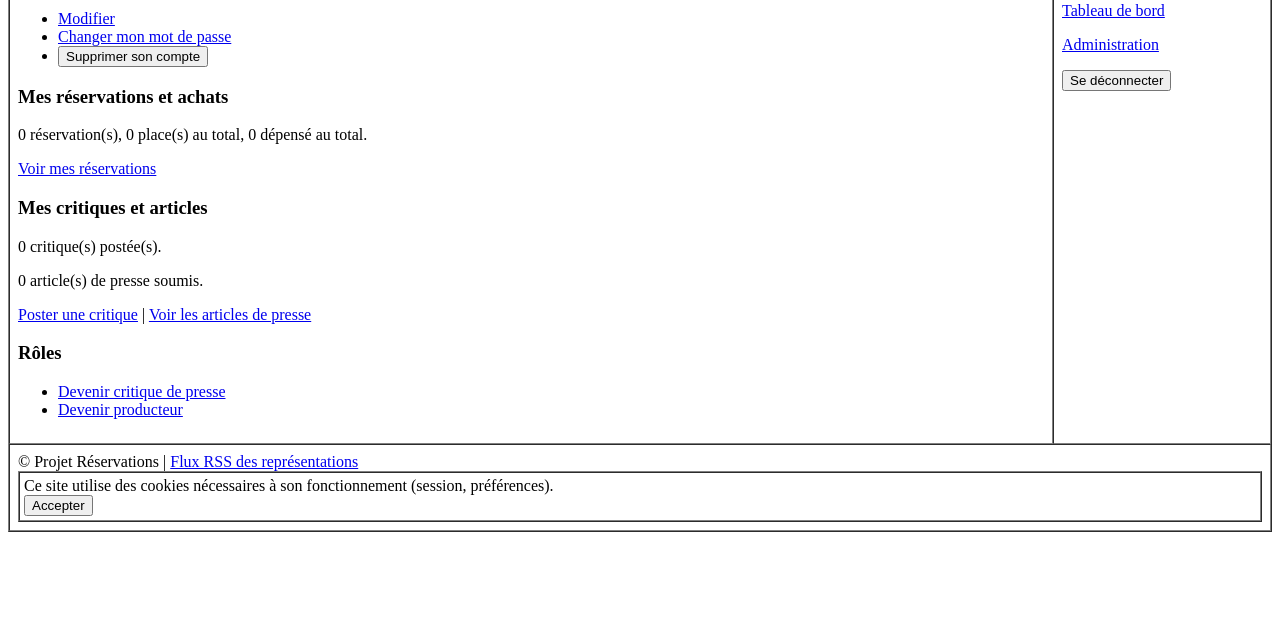
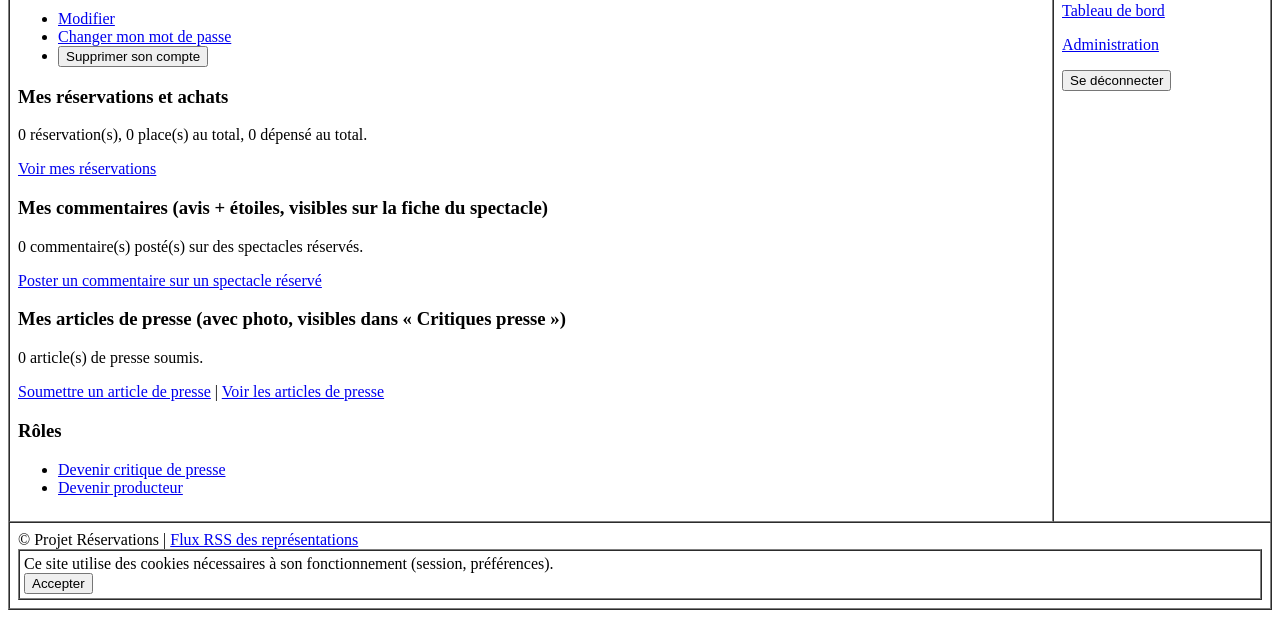
Before and after one commit to Nono1070/projets_pour_examen, a Django app: page /accounts/profile/ in a window 1280 px wide. Shown: the part 213-831 px from the top of the page. Before the commit the page ends 745 px from the top, so only its background shows below. Run offline with Django 5.2, Linux system fonts and the light colour scheme; the visitor is signed in with stand-in values (Sample User, id 1); data that the repository does not hold is empty.

Commit message:
Fix UX profil : lien ambigu "Poster une critique" -> commentaire, pas article
Bug rapporte par l'utilisateur : la page profil n'avait qu'un lien
"Poster une critique" pointant vers review_create (formulaire show/
review/stars, le commentaire membre), et aucun lien direct vers
press_article_create. Un critique de presse cliquait naturellement sur
"Poster une critique" en pensant soumettre un article, remplissait le
formulaire de commentaire (pas de champ photo/texte d'article), puis
validait ce commentaire dans l'admin (review_validate) au lieu de
publier un article de presse - rien n'apparaissait donc dans
"Critiques presse" ni sur l'accueil, car un commentaire valide reste
visible uniquement sur la fiche du spectacle concerne.

Deux sections desormais clairement separees et intitulees sur le
profil : "Mes commentaires (avis + etoiles, visibles sur la fiche du
spectacle)" avec un seul lien vers review_create, et "Mes articles de
presse (avec photo, visibles dans Critiques presse)" avec un lien
direct vers press_article_create (visible seulement si
perms.reservations.add_pressarticle, comme le reste de l'app).

```diff
--- a/accounts/templates/user/profile.html
+++ b/accounts/templates/user/profile.html
@@ -29,11 +29,16 @@
     </p>
     <p><a href="{% url 'reservations:reservation_index' %}">Voir mes réservations</a></p>
 
-    <h3>Mes critiques et articles</h3>
-    <p>{{ reviews_count }} critique(s) postée(s).</p>
+    <h3>Mes commentaires (avis + étoiles, visibles sur la fiche du spectacle)</h3>
+    <p>{{ reviews_count }} commentaire(s) posté(s) sur des spectacles réservés.</p>
+    <p><a href="{% url 'reservations:review_create' %}">Poster un commentaire sur un spectacle réservé</a></p>
+
+    <h3>Mes articles de presse (avec photo, visibles dans « Critiques presse »)</h3>
     <p>{{ press_articles_count }} article(s) de presse soumis.</p>
     <p>
-        <a href="{% url 'reservations:review_create' %}">Poster une critique</a> |
+        {% if perms.reservations.add_pressarticle %}
+        <a href="{% url 'reservations:press_article_create' %}">Soumettre un article de presse</a> |
+        {% endif %}
         <a href="{% url 'reservations:press_article_index' %}">Voir les articles de presse</a>
     </p>
 
```
